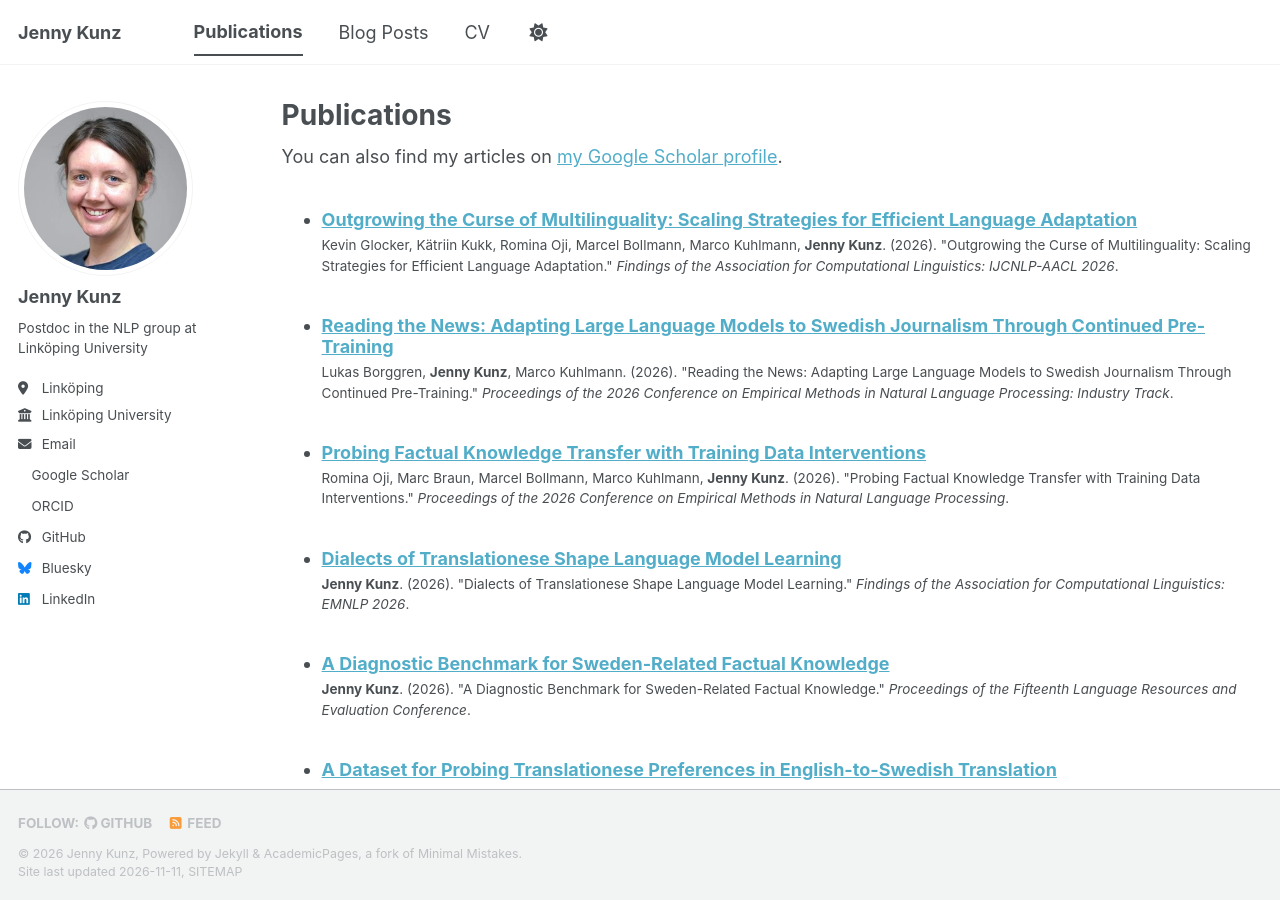
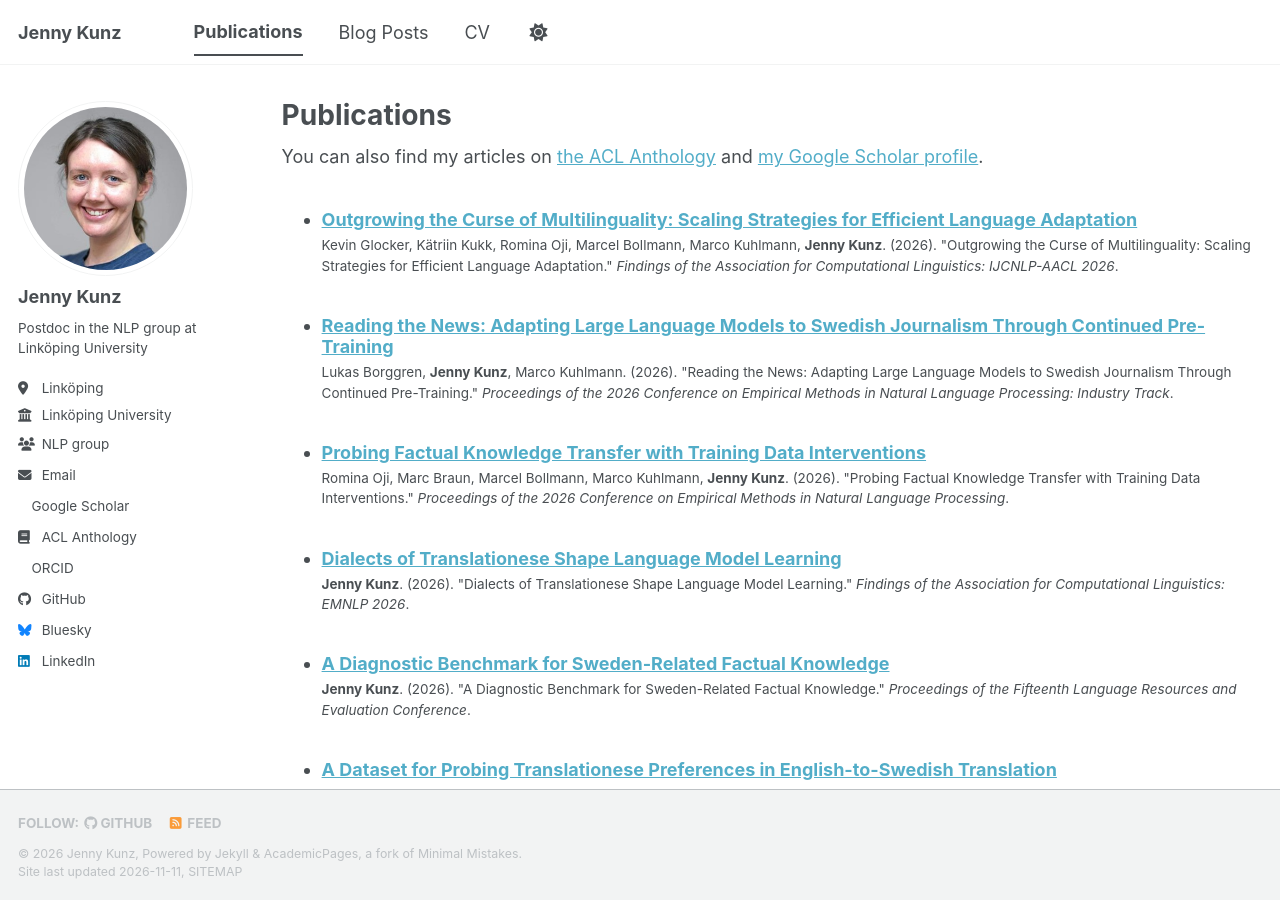
Before and after one commit to jekunz/jekunz.github.io, a Jekyll site: the page built from _pages/publications.html, in a window 1280 px wide and 900 px high. Built offline with Jekyll 4.4.1, drawn with Linux system fonts in a browser that asks for light colours; a script bundle is joined from its source files by our own code; a style sheet for code colours, icons or effects is not loaded.

Commit message:
add aclanthology

```diff
--- a/_config.yml
+++ b/_config.yml
@@ -30,12 +30,14 @@ author:
   location         : "Linköping"
   employer         : "Linköping University"
   uri              : # URL
+  group            : "https://liu-nlp.ai"
   email            : "jenny.kunz@liu.se"
 
   # Academic websites
   academia         : # URL
   arxiv            : # URL - Update with the correct link to your profile
   googlescholar    : "https://scholar.google.com/citations?user=REGDuswAAAAJ&hl=sv"
+  aclanthology     : "https://aclanthology.org/people/jenny-kunz/"
   inspire-hep      : # URL
   impactstory      : # URL
   orcid            : "https://orcid.org/0009-0006-1001-0546"
--- a/_includes/author-profile.html
+++ b/_includes/author-profile.html
@@ -30,6 +30,9 @@
       {% if author.employer %}
         <li class="author__desktop"><i class="fas fa-fw fa-building-columns icon-pad-right" aria-hidden="true"></i>{{ author.employer }}</li>
       {% endif %}
+      {% if author.group %}
+        <li><a href="{{ author.group }}"><i class="fas fa-fw fa-users icon-pad-right" aria-hidden="true"></i>NLP group</a></li>
+      {% endif %}
       {% if author.uri %}
         <li><a href="{{ author.uri }}"><i class="fas fa-fw fa-link icon-pad-right" aria-hidden="true"></i>{{ site.data.ui-text[site.locale].website_label | default: "Website" }}</a></li>
       {% endif %}
@@ -46,6 +49,9 @@
       {% endif %}
       {% if author.googlescholar %}
         <li><a href="{{ author.googlescholar }}"><i class="ai ai-google-scholar ai-fw icon-pad-right"></i>Google Scholar</a></li>
+      {% endif %}
+      {% if author.aclanthology %}
+        <li><a href="{{ author.aclanthology }}"><i class="fas fa-fw fa-book icon-pad-right" aria-hidden="true"></i>ACL Anthology</a></li>
       {% endif %}
       {% if author.inspire-hep %}
         <li><a href="{{ author.inspire-hep }}"><i class="ai ai-inspire ai-fw icon-pad-right"></i>INSPIRE-HEP</a></li>
--- a/_pages/publications.html
+++ b/_pages/publications.html
@@ -5,9 +5,7 @@ permalink: /publications/
 author_profile: true
 ---
 
-{% if site.author.googlescholar %}
-  <div class="wordwrap">You can also find my articles on <a href="{{site.author.googlescholar}}">my Google Scholar profile</a>.</div>
-{% endif %}
+<div class="wordwrap">You can also find my articles on <a href="{{ site.author.aclanthology }}">the ACL Anthology</a> and <a href="{{ site.author.googlescholar }}">my Google Scholar profile</a>.</div>
 
 {% include base_path %}
 
```
